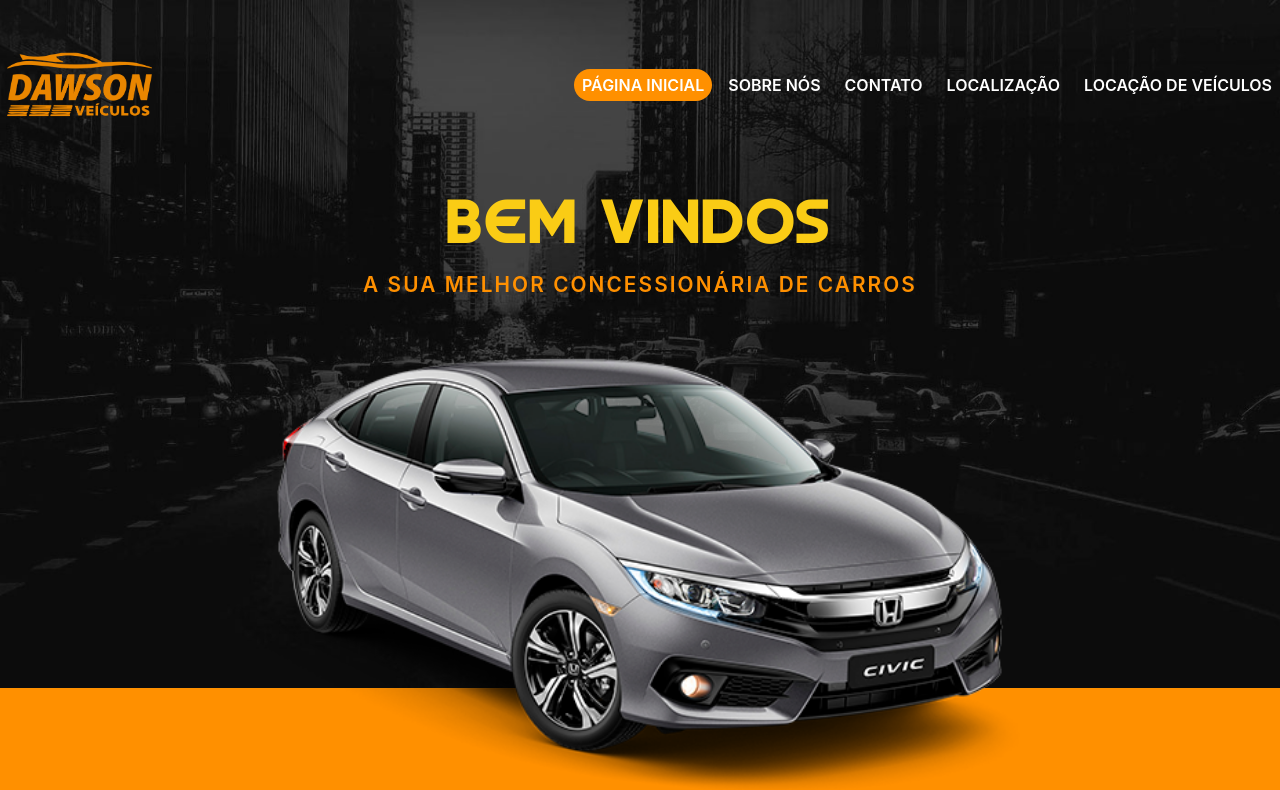
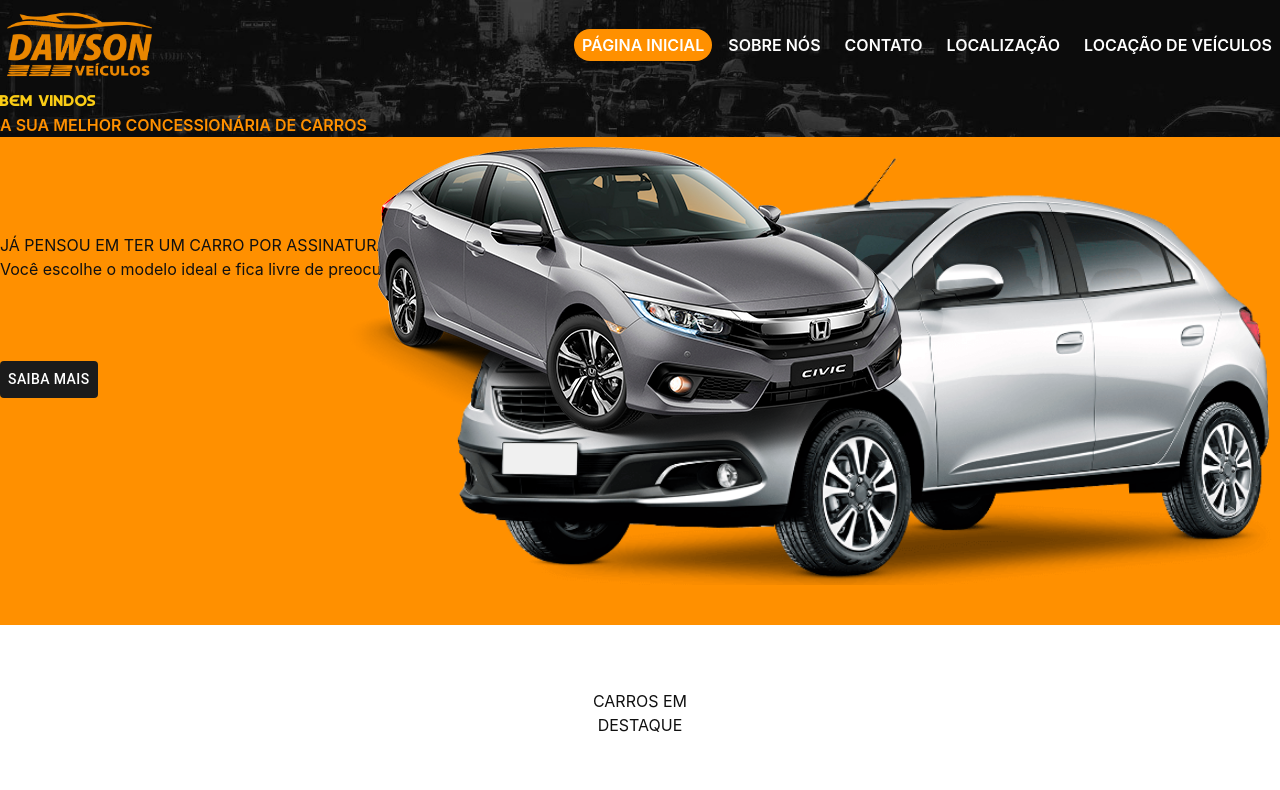
Before and after one commit to FelipeCarlota/dawsonveiculos, a React (Vite) app: page / in a window 1280 px wide. Shown: the top 790 px of the page. Built offline with nearby package versions, Linux system fonts and the light colour scheme; the HTML template or start-up script is replaced by a standard one.

Commit message:
Reajuste do header quando o site for visualizado no celular

```diff
--- a/src/components/Footer/index.tsx
+++ b/src/components/Footer/index.tsx
@@ -51,7 +51,7 @@
                 <img src={Phone} alt='Icone do telefone do contato'/>
                 <p>(11) 3762-7040</p>
               </div>
-              <div className='flex flex-row gap-3 items-center'>
+              <div className='flex flex-row flex-wrap gap-3 items-center'>
                 <img src={Email} alt='Icone do email do contato'/>
                 <p>contato@dawsonveiculos.com.br</p>
               </div>
--- a/src/components/Header.tsx
+++ b/src/components/Header.tsx
@@ -8,8 +8,6 @@
     <header
       className="
         w-full
-        max-sm:h-[70vh] max-md:h-[73vh] max-lg:h-[83vh] max-xl:h-[85vh] max-2xl:h-[86vh] h-[86vh]
-        pt-10
       "
     >
       <div className="container mx-auto">
@@ -20,13 +18,10 @@
         <div className="
             flex
             flex-col
-            justify-center
-            text-center
-            sm:leading-6 lg:leading-10
-            p-10 md:p-15  xl:p-10
-            lg:mt-[2rem]
-            max-xl:mt-[3rem]
-            gap-2 md:gap-6
+            max-sm:justify-center
+            max-sm:text-center
+            max-sm:mt-10
+            max-sm:mb-6
           "
         >
           <Title
@@ -34,35 +29,35 @@
             className="
               max-sm:text-red-500 max-md:text-blue-500 max-lg:text-orange-400 max-xl:text-green-400 max-2xl:text-yellow-400
               font-maximize
-              text-center
-              text-[3rem] md:text-[3rem] lg:text-[4rem] xl:text-[4rem]
-              whitespace-nowrap
+              max-sm:text-[2rem]
             "
           />
           <Subtitle
             text="A sua melhor concessionária de carros"
             className="
-              max-sm:text-[1rem] md:text-[1rem] lg:text-[1.3rem]
               text-[#ff9000]
               font-semibold
-              tracking-wider lg:tracking-widest
-              whitespace-nowrap
             "
           />
         </div>
 
         <div
           className="
-            w-full
+            relative
+            max-sm:h-[20vh]
           "
         >
           <img
             src={CarroBanner}
             alt="Imagem de um carro no banner do site"
             className="
+              absolute
               mx-auto
-              h-[16rem] max-sm:h-[14rem] md:h-[22rem] lg:h-[28rem]
+              max-sm:mt-[-0.5rem]
               w-auto
+              max-sm:h-[26vh]
+              left-[-50%]
+              right-[-50%]
             "
           />
         </div>
--- a/src/components/Publicity.tsx
+++ b/src/components/Publicity.tsx
@@ -8,14 +8,14 @@
       <div className="">
         <Title
           text="já pensou em ter um carro por assinatura?"
-          className="max-sm:text-[1.4rem] max-lg:text-[3.8rem] text-[1.8rem] font-bold max-sm:leading-[1.2rem] leading-[1.675rem] lg:leading-[3.2rem] w-[23.5rem] lg:w-[49rem]"
+          className=""
         />
       </div>
 
       <div className="flex flex-col">
         <Paragraph
           text="Você escolhe o modelo ideal e fica livre de preocupações com seguro, imposto e manutenção"
-          className="w-[20rem] lg:w-[38rem] md:!text-[1.2rem] lg:!text-[2.2rem] md:!leading-[1.1rem] lg:!leading-[1.8rem] pt-10 lg:pt-20 font-semibold"
+          className=""
         />
 
         <div className="mt-10 lg:mt-20">
--- a/src/components/Text/index.tsx
+++ b/src/components/Text/index.tsx
@@ -23,8 +23,8 @@
 } : TextProps) {
   return (
     <div className="flex flex-col justify-center items-center leading-[1.5rem]">
-      <h2 className={`${className} uppercase text-[1.455rem] font-normal`}>{text}</h2>
-      <h1 className={`${className} ${emphasisColor} uppercase text-[1.8rem] font-bold`}>{emphasis}</h1>
+      <h2 className={`${className} uppercase`}>{text}</h2>
+      <h1 className={`${className} ${emphasisColor} uppercase`}>{emphasis}</h1>
     </div>
   )
 }
@@ -43,6 +43,6 @@
   className
 } : TextProps) {
   return (
-    <p className={`${className} text-[1.2rem] leading-[1rem]`}>{text}</p>
+    <p className={`${className}`}>{text}</p>
   )
 }
```
